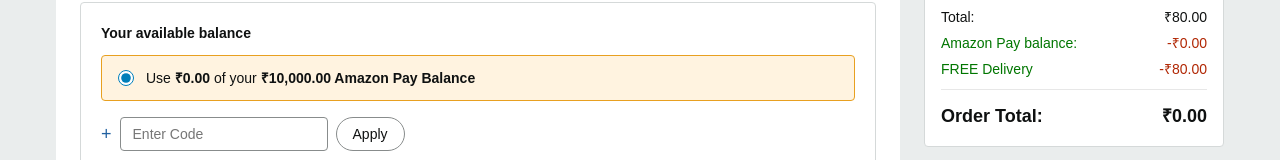
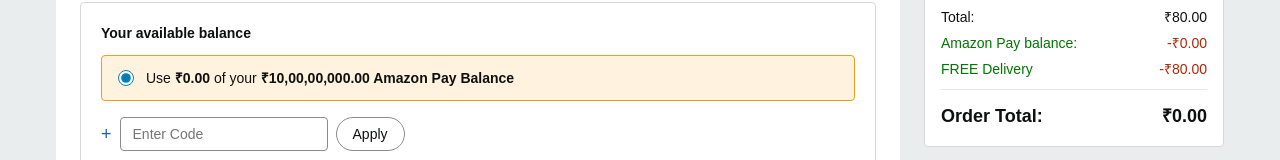
Before and after one commit to deevee47/scaler-amazon-clone-assignment, a Next.js app: page /checkout in a window 1280 px wide. Shown: the part 285-445 px from the top of the page. Built offline with nearby package versions, Linux system fonts and the light colour scheme; no server answers.

Commit message:
increase pay balance

```diff
--- a/app/checkout/_components/constants.ts
+++ b/app/checkout/_components/constants.ts
@@ -1,5 +1,5 @@
 export const DELIVERY_FEE = 80;
-export const AMAZON_PAY_BALANCE = 10000;
+export const AMAZON_PAY_BALANCE = 100000000;
 
 export const INDIAN_STATES = [
   "Andhra Pradesh", "Arunachal Pradesh", "Assam", "Bihar", "Chhattisgarh",
```
